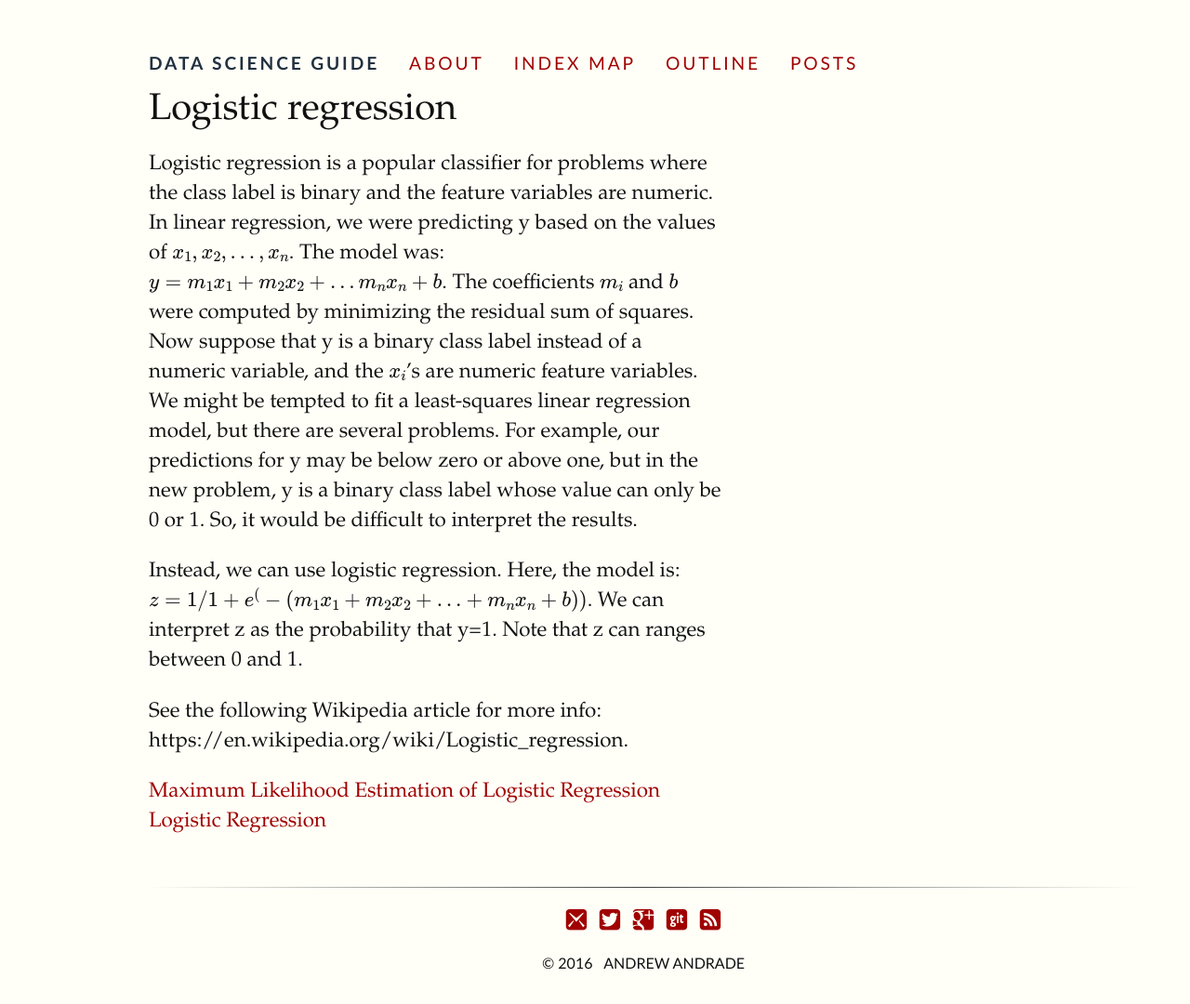
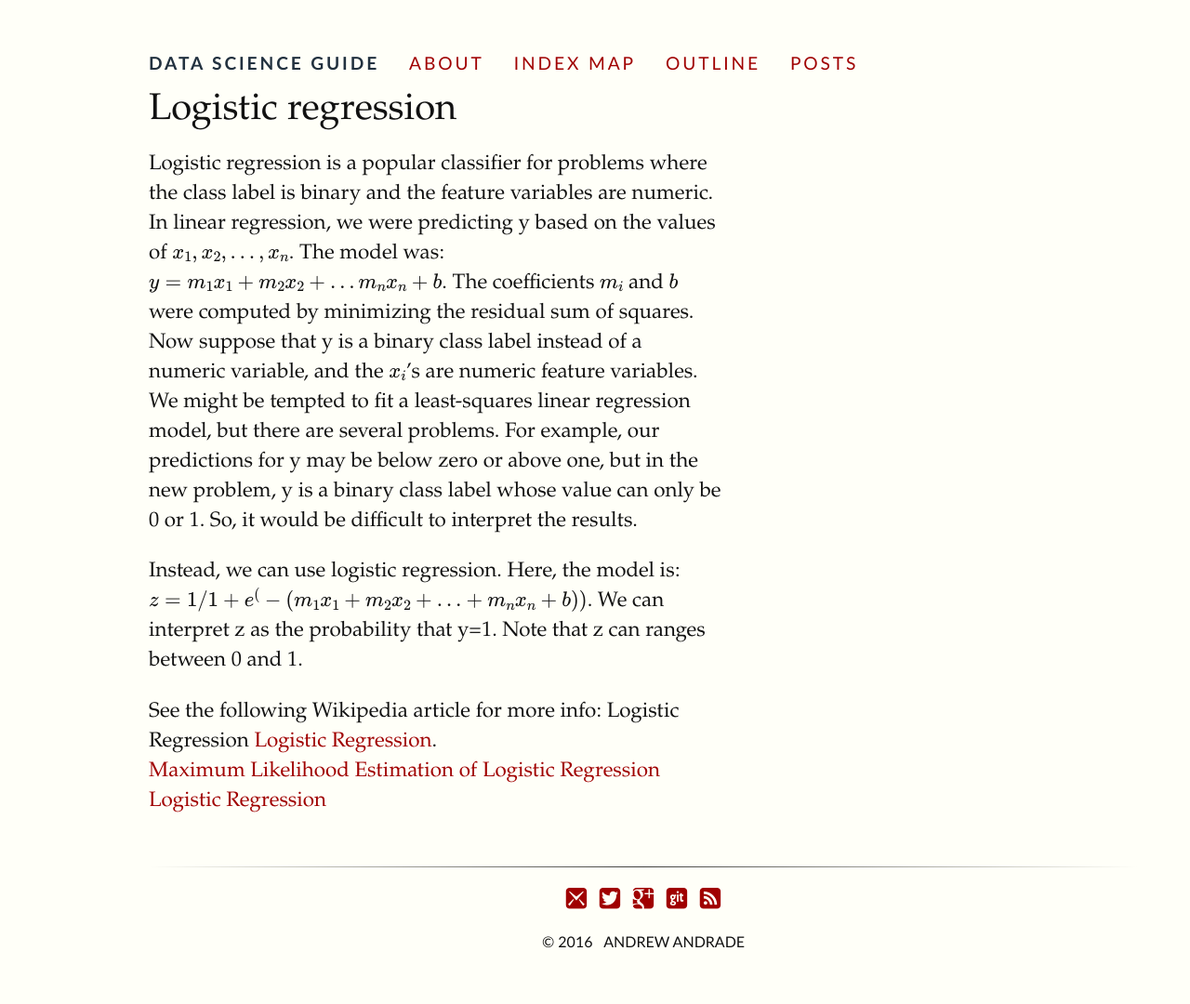
Before and after one commit to datascienceguide/datascienceguide.github.io, a Jekyll site: the page built from _posts/prediction/classification/2016-10-26-logistic-regression.md, in a window 1280 px wide. Shown: the whole page at 93% size. Built offline with Jekyll 4.4.1, drawn with Linux system fonts in a browser that asks for light colours; formulas are drawn with MathJax 3; after the commit the page ends 1057 px from its top, so only the background shows below that.

```diff
--- a/_posts/prediction/classification/2016-10-26-logistic-regression.md
+++ b/_posts/prediction/classification/2016-10-26-logistic-regression.md
@@ -10,7 +10,6 @@
 Instead, we can use logistic regression.  Here, the model is: $$z = 1 / 1 + e^(-(m_1 x_1 + m_2 x_2 + … + m_n x_n + b))$$.  We can interpret z as the probability that y=1.  Note that z can ranges between 0 and 1.
 
 
-See the following Wikipedia article for more info: https://en.wikipedia.org/wiki/Logistic_regression.
-
+See the following Wikipedia article for more info: Logistic Regression [Logistic Regression](http://en.wikipedia.org/wiki/Logistic_regression).
 [Maximum Likelihood Estimation of Logistic Regression](http://www.saedsayad.com/docs/mlelr.pdf)
 [Logistic Regression](http://scikit-learn.org/stable/modules/linear_model.html#logistic-regression)
```
Also changed, not shown: _posts/prediction/classification/2016-10-26-support-vector-machine.md (+0 -7 lines).
